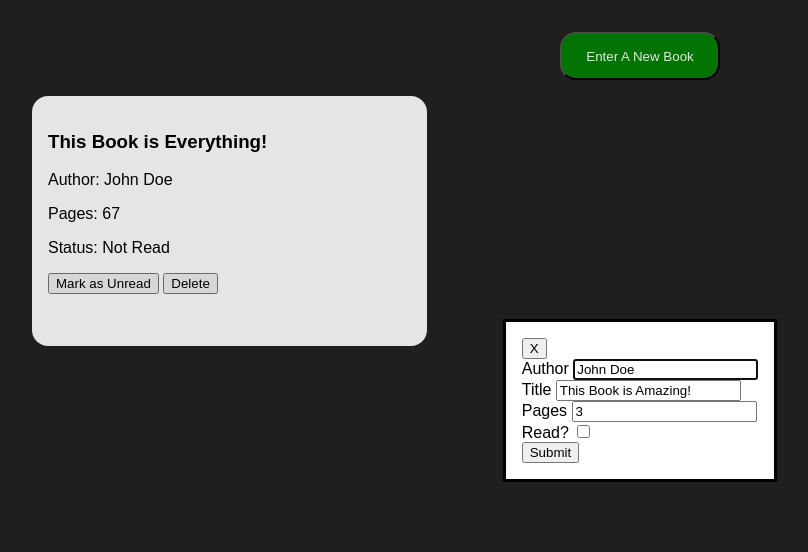
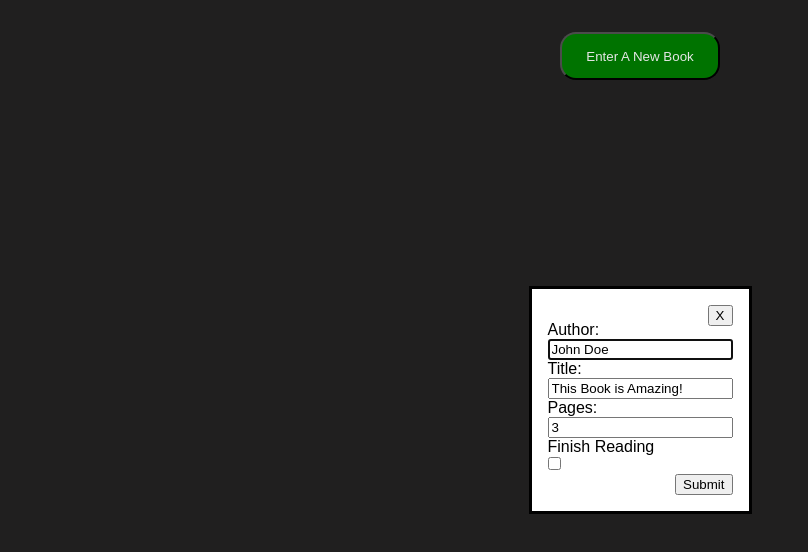
Before and after one commit to markpandan/odin-library, a plain HTML site: page index.html in a window 1280 px wide. Both pictures are taken after a click on the button "Enter A New Book". Shown: the whole page, without its empty margins (0-808 px from the left). Drawn offline with Linux system fonts and the light colour scheme.

Commit message:
Add implementations for array manipulation, and modify designs
- Made design changes in the form element specifically on proper alignment
- Developed functionalities for btnToggleRead, and btnDeleteBook element
that can make changes prior to its assigned node of the myLibrary array

```diff
--- a/index.html
+++ b/index.html
@@ -12,16 +12,6 @@
       <button id="open-dialog">Enter A New Book</button>
       <div class="library-container">
         <!-- Book Entries -->
-        <div data-index="0" class="library-card">
-          <h3>This Book is Everything!</h3>
-
-          <p>Author: John Doe</p>
-          <p>Pages: 67</p>
-          <p>Status: Not Read</p>
-
-          <button>Mark as Unread</button>
-          <button>Delete</button>
-        </div>
       </div>
     </div>
     <dialog>
@@ -30,7 +20,7 @@
       <!-- TODO: Make a form validation -->
       <form>
         <div>
-          <label for="author">Author</label>
+          <label for="author">Author:</label>
           <input
             type="text"
             name="author"
@@ -41,7 +31,7 @@
           />
         </div>
         <div>
-          <label for="title">Title</label>
+          <label for="title">Title:</label>
           <input
             type="text"
             name="title"
@@ -51,7 +41,7 @@
           />
         </div>
         <div>
-          <label for="pages">Pages</label>
+          <label for="pages">Pages:</label>
           <input
             type="number"
             name="pages"
@@ -62,7 +52,7 @@
           />
         </div>
         <div>
-          <label for="isRead">Read?</label>
+          <label for="isRead">Finish Reading</label>
           <input type="checkbox" name="isRead" id="isRead" />
         </div>
         <button type="submit">Submit</button>
--- a/script.js
+++ b/script.js
@@ -49,14 +49,29 @@ function displayBookLibrary() {
     card.appendChild(isReadElement);
 
     const btnToggleRead = document.createElement("button");
-    btnToggleRead.classList.add = "toggle-read";
+    btnToggleRead.classList.add("toggle-read");
     btnToggleRead.textContent = book.isRead ? "Mark As Unread" : "Mark As Read";
     card.appendChild(btnToggleRead);
 
+    btnToggleRead.addEventListener("click", () => {
+      book.isRead ? (book.isRead = false) : (book.isRead = true);
+      btnToggleRead.textContent = book.isRead
+        ? "Mark As Unread"
+        : "Mark As Read";
+      isReadElement.textContent = `Status: ${
+        book.isRead ? "Read" : "Not Read"
+      }`;
+    });
+
     const btnDeleteBook = document.createElement("button");
-    btnDeleteBook.classList.add = "delete-book";
+    btnDeleteBook.classList.add("delete-book");
     btnDeleteBook.textContent = "Delete";
     card.appendChild(btnDeleteBook);
+
+    btnDeleteBook.addEventListener("click", () => {
+      myLibrary.splice(index, 1);
+      displayBookLibrary();
+    });
 
     libraryContainer.appendChild(card);
   });
--- a/style.css
+++ b/style.css
@@ -9,6 +9,22 @@
 body {
   margin: 0;
   background-color: #242323;
+}
+
+label {
+  display: block;
+}
+
+input {
+  margin: 0;
+}
+
+form {
+  margin-top: 1rem;
+}
+
+button[type="submit"] {
+  float: right;
 }
 
 .container {
@@ -37,6 +53,10 @@ body {
   border-radius: 16px;
 }
 
+#close-dialog {
+  float: right;
+}
+
 .library-container {
   flex: 1;
   width: 100%;
```
